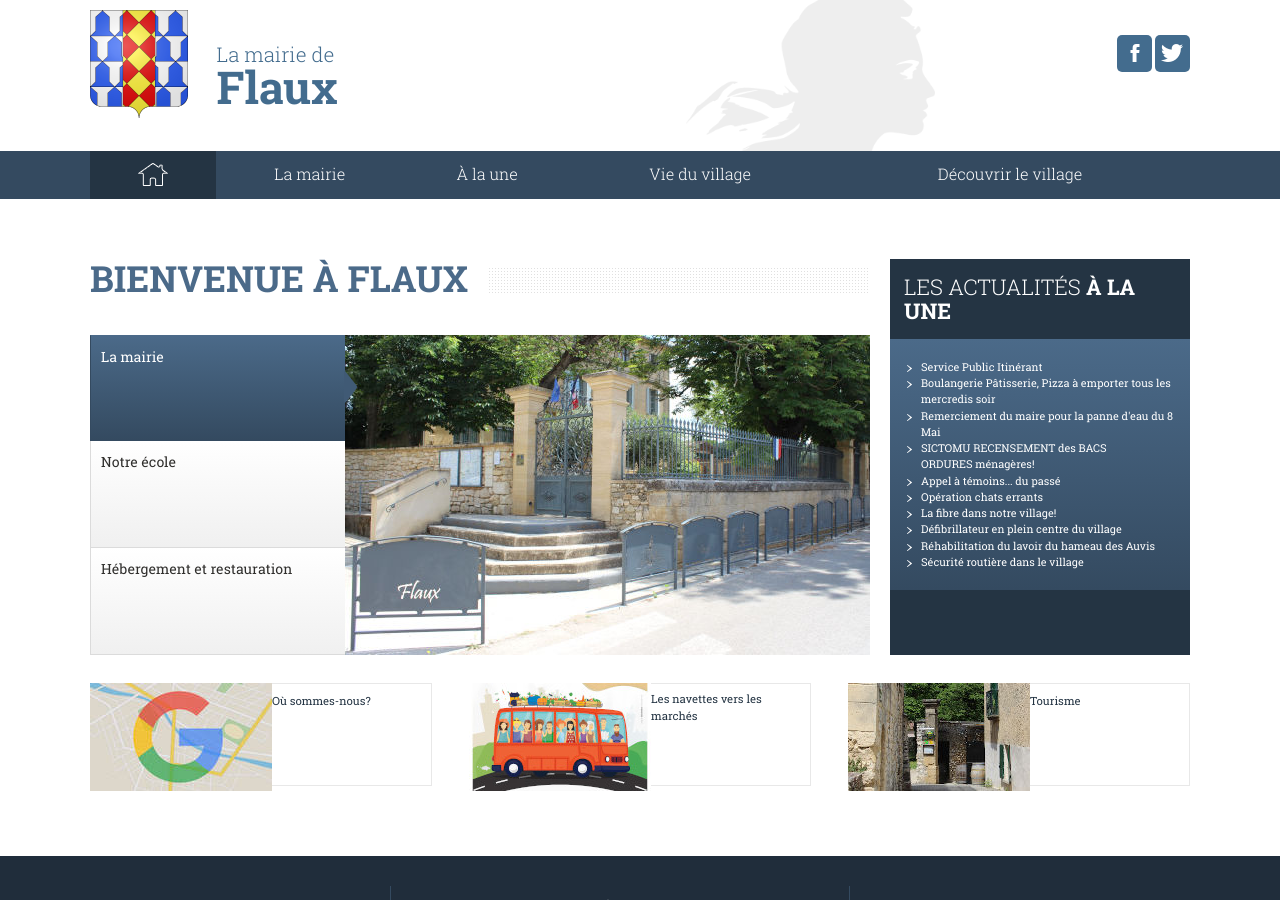
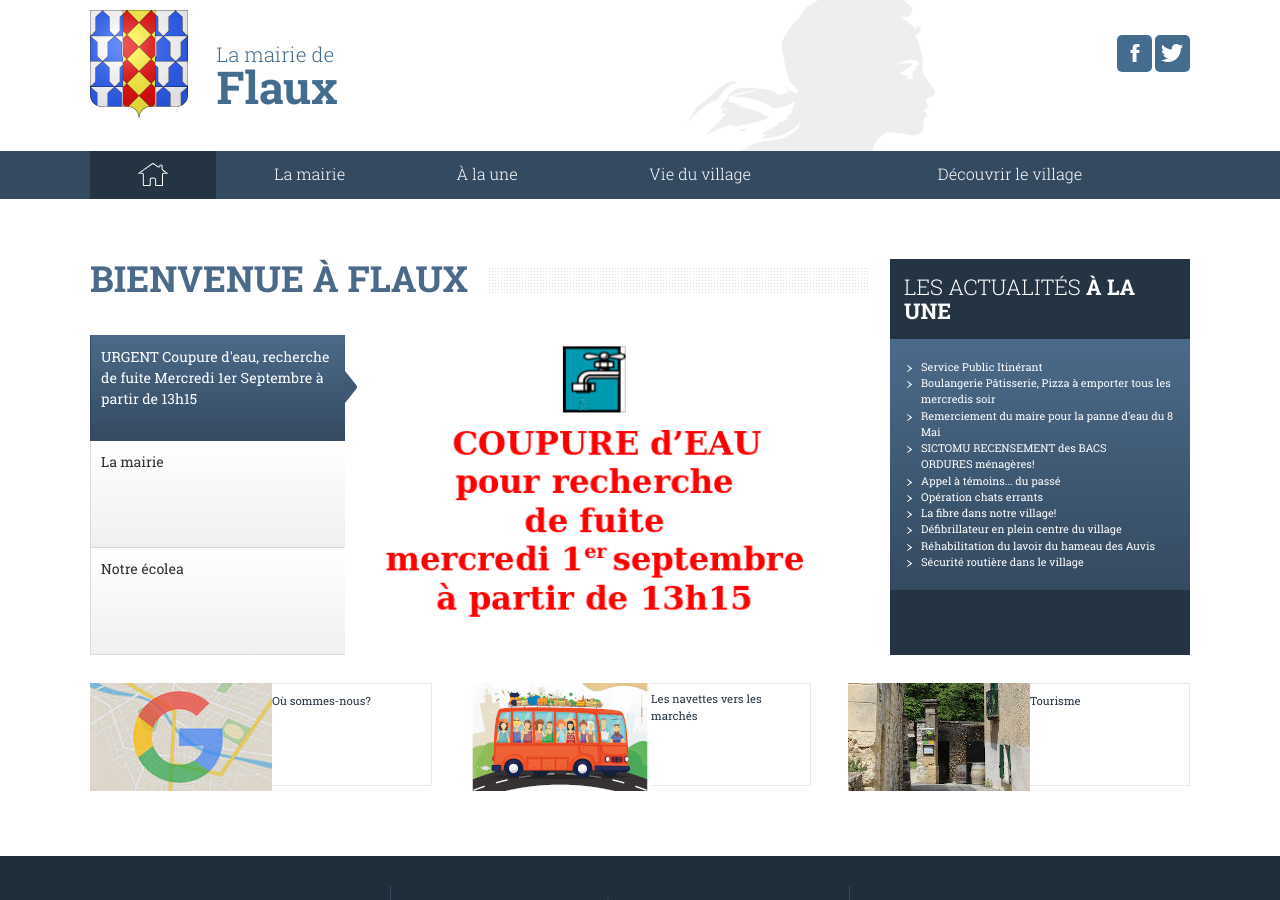
Before and after one commit to Flaux-Village/flaux-village.github.io, a Jekyll site: the page built from index.md, in a window 1280 px wide and 900 px high. Built offline with Jekyll 4.4.1, drawn with Linux system fonts in a browser that asks for light colours.

Commit message:
Update index.md

```diff
--- a/index.md
+++ b/index.md
@@ -5,18 +5,18 @@ description: Portail du village de Flaux
 keywords: mairie, commune, flaux, gard
 titre_page: Bienvenue à Flaux
 onglets_principaux:
+- titre: URGENT Coupure d'eau, recherche de fuite Mercredi 1er Septembre à partir de 13h15
+  illustration: /assets/images/Screenshot from 2021-09-01 13-41-36.png
+  description_illustration: Coupure d'eau
 - titre: La mairie
   addresse: /mairie.html
   illustration: /assets/illustrations/525_320_Flauxentrance_3610.jpg
   description_illustration: La Mairie de Flaux.
-- titre: Notre école
+- titre: Notre écolea
   addresse: /ecole.html
   illustration: /assets/illustrations/525_320_Flauxbanner3_3614.jpg
   description_illustration: école de Flaux
-- titre: Hébergement et restauration
-  addresse: /hebergements.html
-  illustration: /assets/illustrations/525_320_flauxtapas_3622.jpg
-  description_illustration: hebergement
+
 articles_en_vedette:
 - titre: Où sommes-nous?
   addresse: https://www.google.com/maps/dir//Mairie,+7+Rue+de+la+Mairie,+30700+Flaux/@44.0126437,4.4763609,13z/data=!4m8!4m7!1m0!1m5!1m1!1s0x12b5b63c3159cc4b:0x9feb3ce2c7fcb932!2m2!1d4.504586!2d44.020724modestes_frontpageactussecondaires.png
```
